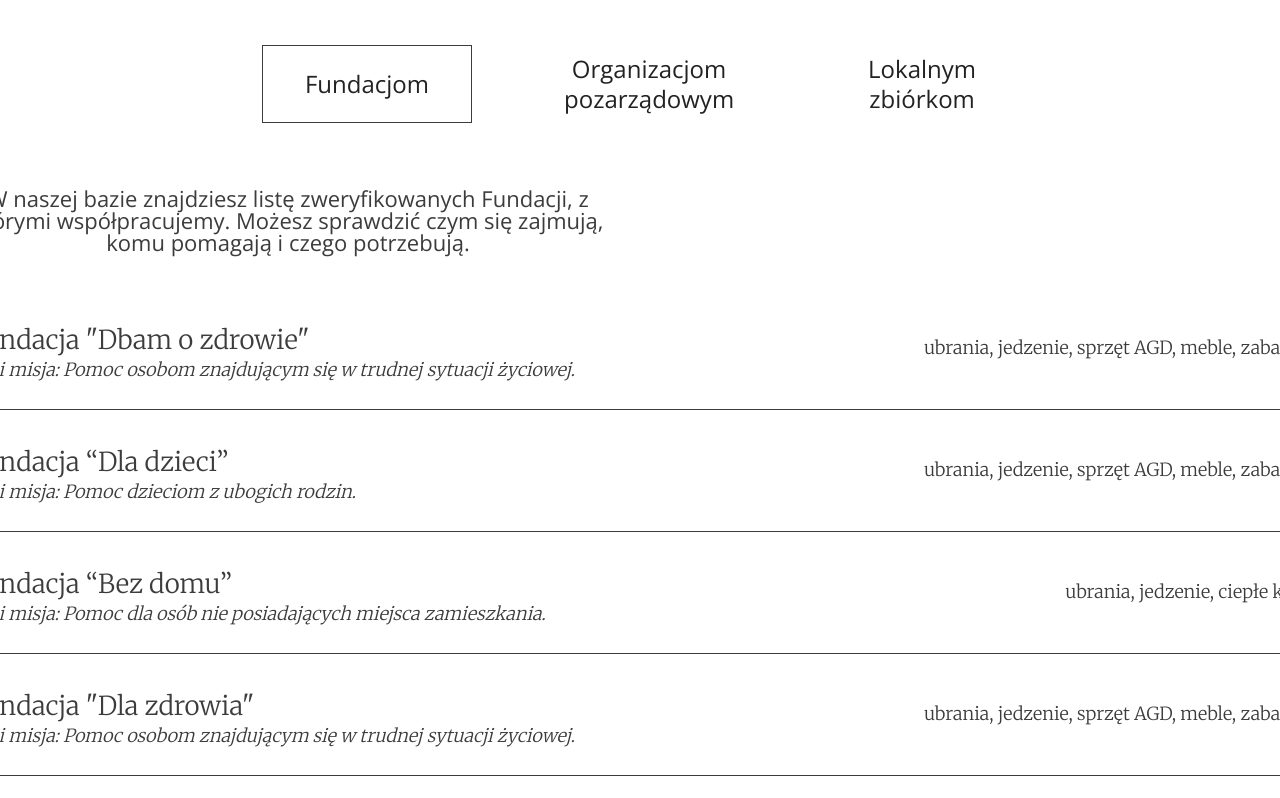
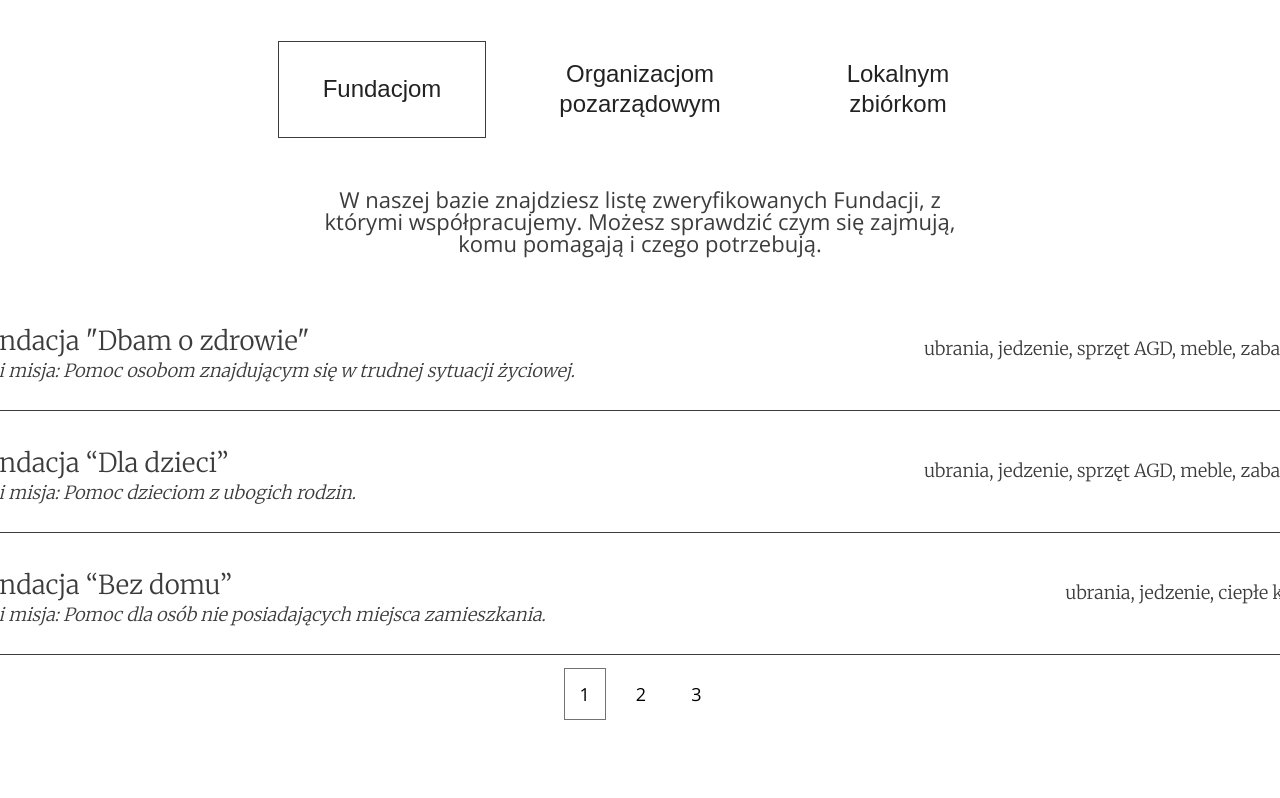
Before and after one commit to MartynaMorawiec/Donate_items_project, a React (Create React App) app in the folder donate-app/: page / in a window 1280 px wide. Shown: the part 2642-3440 px from the top of the page. After the commit the page ends 3362 px from the top, so only its background shows below. Built offline with nearby package versions, Linux system fonts and the light colour scheme.

Commit message:
info tabs done, pagination, contstants

```diff
--- a/donate-app/src/components/Info/Foundations.jsx
+++ b/donate-app/src/components/Info/Foundations.jsx
@@ -1,16 +1,31 @@
-import React from "react";
+import React, { useEffect, useState } from "react";
+import ReactPaginate from "react-paginate";
 
-const Foundations = () => {
+const Foundations = ({ foundations, description }) => {
+  const [currentItems, setCurrentItems] = useState([]);
+  const [pageCount, setPageCount] = useState(0);
+  const [itemOffset, setItemOffset] = useState(0);
+  const itemsPerPage = 3;
+
+  useEffect(() => {
+    const endOffset = itemOffset + itemsPerPage;
+    setCurrentItems(foundations.slice(itemOffset, endOffset));
+    setPageCount(Math.ceil(foundations.length / itemsPerPage));
+  }, [itemOffset, itemsPerPage, foundations]);
+
+  const handlePageClick = (event) => {
+    const newOffset = (event.selected * itemsPerPage) % foundations.length;
+
+    setItemOffset(newOffset);
+  };
+
   return (
     <div>
       <div className="help">
-        <p className="help__description">
-          W naszej bazie znajdziesz listę zweryfikowanych Fundacji, z którymi
-          współpracujemy. Możesz sprawdzić czym się zajmują, komu pomagają i
-          czego potrzebują.
-        </p>
+        <p className="help__description">{description}</p>
       </div>
-      {foundations.map((element) => {
+
+      {currentItems.map((element) => {
         return (
           <div className="help__content" key={element.title}>
             <div>
@@ -21,56 +36,20 @@ const Foundations = () => {
           </div>
         );
       })}
+      <ReactPaginate
+        breakLabel="..."
+        nextLabel=""
+        onPageChange={handlePageClick}
+        pageRangeDisplayed={3}
+        pageCount={pageCount}
+        previousLabel=""
+        renderOnZeroPageCount={null}
+        containerClassName="page"
+        pageLinkClassName="page__num"
+        activeLinkClassName="page__active"
+      />
     </div>
   );
 };
 
-const foundations = [
-  {
-    title: 'Fundacja "Dbam o zdrowie"',
-    text: "Cel i misja: Pomoc osobom znajdującym się w trudnej sytuacji życiowej.",
-    details: "ubrania, jedzenie, sprzęt AGD, meble, zabawki",
-  },
-  {
-    title: "Fundacja “Dla dzieci”",
-    text: "Cel i misja: Pomoc dzieciom z ubogich rodzin.",
-    details: " ubrania, jedzenie, sprzęt AGD, meble, zabawki",
-  },
-  {
-    title: "Fundacja “Bez domu”",
-    text: " Cel i misja: Pomoc dla osób nie posiadających miejsca zamieszkania.",
-    details: "ubrania, jedzenie, ciepłe koce",
-  },
-  {
-    title: 'Fundacja "Dla zdrowia"',
-    text: "Cel i misja: Pomoc osobom znajdującym się w trudnej sytuacji życiowej.",
-    details: "ubrania, jedzenie, sprzęt AGD, meble, zabawki",
-  },
-  {
-    title: "Fundacja “Pomoc dzieciom”",
-    text: "Cel i misja: Pomoc dzieciom z ubogich rodzin.",
-    details: " ubrania, jedzenie, sprzęt AGD, meble, zabawki",
-  },
-  {
-    title: "Fundacja “Schronienie”",
-    text: " Cel i misja: Pomoc dla osób nie posiadających miejsca zamieszkania.",
-    details: "ubrania, jedzenie, ciepłe koce",
-  },
-  {
-    title: 'Fundacja "Health"',
-    text: "Cel i misja: Pomoc osobom znajdującym się w trudnej sytuacji życiowej.",
-    details: "ubrania, jedzenie, sprzęt AGD, meble, zabawki",
-  },
-  {
-    title: "Fundacja “Children”",
-    text: "Cel i misja: Pomoc dzieciom z ubogich rodzin.",
-    details: " ubrania, jedzenie, sprzęt AGD, meble, zabawki",
-  },
-  {
-    title: "Fundacja “Shelter”",
-    text: " Cel i misja: Pomoc dla osób nie posiadających miejsca zamieszkania.",
-    details: "ubrania, jedzenie, ciepłe koce",
-  },
-];
-
 export default Foundations;
--- a/donate-app/src/components/Info/Info.jsx
+++ b/donate-app/src/components/Info/Info.jsx
@@ -1,25 +1,76 @@
-import React from "react";
+import React, { useState } from "react";
 import { ReactComponent as Decoration } from "../../assets/Decoration.svg";
 import Foundations from "./Foundations";
+import {
+  foundationsdesc,
+  organisationsdesc,
+  localdesc,
+  foundations,
+  organisations,
+  local,
+} from "../../constants/constants";
 
 const Info = () => {
+  const [activeTab, setActiveTab] = useState(1);
+
+  const handleTab1 = () => {
+    setActiveTab(1);
+  };
+  const handleTab2 = () => {
+    setActiveTab(2);
+  };
+  const handleTab3 = () => {
+    setActiveTab(3);
+  };
+
   return (
     <>
-      <section className="info">
+      <section className="info" id="info">
         <h2 className="info__title">Komu pomagamy?</h2>
         <Decoration />
-        <nav className="info__nav">
-          <li className="info__element info__element-active">Fundacjom</li>
-          <li className="info__element">
+        <div className="info__buttons">
+          <button
+            className={
+              activeTab === 1 ? "info__btn info__btn-active" : "info__btn"
+            }
+            onClick={handleTab1}
+          >
+            Fundacjom
+          </button>
+          <button
+            className={
+              activeTab === 2 ? "info__btn info__btn-active" : "info__btn"
+            }
+            onClick={handleTab2}
+          >
             Organizacjom
             <br /> pozarządowym
-          </li>
-          <li className="info__element">
+          </button>
+          <button
+            className={
+              activeTab === 3 ? "info__btn info__btn-active" : "info__btn"
+            }
+            onClick={handleTab3}
+          >
             Lokalnym
             <br /> zbiórkom
-          </li>
-        </nav>
-        <Foundations />
+          </button>
+        </div>
+        {activeTab === 1 && (
+          <Foundations
+            foundations={foundations}
+            description={foundationsdesc}
+          />
+        )}
+        {activeTab === 2 && (
+          <Foundations
+            foundations={organisations}
+            description={organisationsdesc}
+          />
+        )}
+        {activeTab === 3 && (
+          <Foundations foundations={local} description={localdesc} />
+        )}
       </section>
     </>
   );
--- a/donate-app/src/components/Navigation.jsx
+++ b/donate-app/src/components/Navigation.jsx
@@ -46,19 +46,31 @@ const Navigation = () => {
                 to="about"
                 spy={true}
                 smooth={true}
-                offset={50}
+                offset={-150}
                 duration={500}
               >
                 O nas
               </Scroll>
             </li>
             <li className="nav__element">
-              <Scroll to="" spy={true} smooth={true} offset={50} duration={500}>
+              <Scroll
+                to="info"
+                spy={true}
+                smooth={true}
+                offset={-120}
+                duration={500}
+              >
                 Fundacja i organizacje
               </Scroll>
             </li>
             <li className="nav__element">
-              <Scroll to="" spy={true} smooth={true} offset={50} duration={500}>
+              <Scroll
+                to=""
+                spy={true}
+                smooth={true}
+                offset={-120}
+                duration={500}
+              >
                 Kontakt
               </Scroll>
             </li>
--- /dev/null
+++ b/donate-app/src/constants/constants.jsx
@@ -0,0 +1,105 @@
+export const foundationsdesc =
+  "W naszej bazie znajdziesz listę zweryfikowanych Fundacji, z którymi współpracujemy. Możesz sprawdzić czym się zajmują, komu pomagają i czego potrzebują.";
+export const organisationsdesc =
+  "Lorem ipsum dolor sit amet, consectetur adipiscing elit, sed do eiusmod tempor incididunt ut labore et dolore magna aliqua. Ut enim ad minim veniam, quis nostrud exercitation.";
+export const localdesc =
+  "Lorem ipsum dolor sit amet, consectetur adipiscing elit, sed do eiusmod tempor incididunt ut labore et dolore magna aliqua. Ut enim ad minim veniam, quis nostrud exercitation.";
+
+export const foundations = [
+  {
+    title: 'Fundacja "Dbam o zdrowie"',
+    text: "Cel i misja: Pomoc osobom znajdującym się w trudnej sytuacji życiowej.",
+    details: "ubrania, jedzenie, sprzęt AGD, meble, zabawki",
+  },
+  {
+    title: "Fundacja “Dla dzieci”",
+    text: "Cel i misja: Pomoc dzieciom z ubogich rodzin.",
+    details: " ubrania, jedzenie, sprzęt AGD, meble, zabawki",
+  },
+  {
+    title: "Fundacja “Bez domu”",
+    text: " Cel i misja: Pomoc dla osób nie posiadających miejsca zamieszkania.",
+    details: "ubrania, jedzenie, ciepłe koce",
+  },
+  {
+    title: 'Fundacja "Dla zdrowia"',
+    text: "Cel i misja: Pomoc osobom znajdującym się w trudnej sytuacji życiowej.",
+    details: "ubrania, jedzenie, sprzęt AGD, meble, zabawki",
+  },
+  {
+    title: "Fundacja “Pomoc dzieciom”",
+    text: "Cel i misja: Pomoc dzieciom z ubogich rodzin.",
+    details: " ubrania, jedzenie, sprzęt AGD, meble, zabawki",
+  },
+  {
+    title: "Fundacja “Schronienie”",
+    text: " Cel i misja: Pomoc dla osób nie posiadających miejsca zamieszkania.",
+    details: "ubrania, jedzenie, ciepłe koce",
+  },
+  {
+    title: 'Fundacja "Health"',
+    text: "Cel i misja: Pomoc osobom znajdującym się w trudnej sytuacji życiowej.",
+    details: "ubrania, jedzenie, sprzęt AGD, meble, zabawki",
+  },
+  {
+    title: "Fundacja “Children”",
+    text: "Cel i misja: Pomoc dzieciom z ubogich rodzin.",
+    details: " ubrania, jedzenie, sprzęt AGD, meble, zabawki",
+  },
+  {
+    title: "Fundacja “Shelter”",
+    text: " Cel i misja: Pomoc dla osób nie posiadających miejsca zamieszkania.",
+    details: "ubrania, jedzenie, ciepłe koce",
+  },
+];
+
+export const organisations = [
+  {
+    title: "Organizacja “Lorem Ipsum 1”",
+    text: "Quis varius quam quisque id diam vel quam elementum pulvinar.",
+    details: "Egestas, sed, tempus",
+  },
+  {
+    title: "Organizacja “Lorem Ipsum 2”",
+    text: "Hendrerit gravida rutrum quisque non tellus orci ac auctor augue.",
+    details: "Ut, aliquam, purus, sit, amet",
+  },
+  {
+    title: "Organizacja “Lorem Ipsum 3”",
+    text: "Scelerisque in dictum non consectetur a erat nam.",
+    details: "Mi, quis, hendrerit, dolor",
+  },
+  {
+    title: "Organizacja “Lorem Ipsum 4”",
+    text: "Hendrerit gravida rutrum quisque non tellus orci ac auctor augue.",
+    details: "Ut, aliquam, purus, sit, amet",
+  },
+  {
+    title: "Organizacja “Lorem Ipsum 5”",
+    text: "Scelerisque in dictum non consectetur a erat nam.",
+    details: "Egestas, sed, tempus",
+  },
+  {
+    title: "Organizacja “Lorem Ipsum 6”",
+    text: "Quis varius quam quisque id diam vel quam elementum pulvinar.",
+    details: "Mi, quis, hendrerit, dolor",
+  },
+];
+
+export const local = [
+  {
+    title: "Zbiórka “Lorem Ipsum 1”",
+    text: "Quis varius quam quisque id diam vel quam elementum pulvinar.",
+    details: "Egestas, sed, tempus",
+  },
+  {
+    title: "Zbiórka “Lorem Ipsum 2”",
+    text: "Hendrerit gravida rutrum quisque non tellus orci ac auctor augue.",
+    details: "Ut, aliquam, purus, sit, amet",
+  },
+  {
+    title: "Zbiórka “Lorem Ipsum 3”",
+    text: "Scelerisque in dictum non consectetur a erat nam.",
+    details: "Mi, quis, hendrerit, dolor",
+  },
+];
--- a/donate-app/src/scss/components-styles/info.styles.scss
+++ b/donate-app/src/scss/components-styles/info.styles.scss
@@ -8,19 +8,27 @@
     line-height: 55px;
     letter-spacing: -0.76px;
     color: $darkgray-color;
-    margin: 30px 0 30px 0;
+    margin: 30px 0 20px 0;
   }
-  &__nav {
+  &__buttons {
     display: flex;
     align-items: center;
+    justify-content: center;
     text-align: center;
     list-style: none;
     gap: 50px;
+    margin-top: 20px;
   }
-  &__element {
+  &__btn {
+    display: flex;
+    align-items: center;
+    justify-content: center;
     font-size: 24px;
-    padding: 23px 42px;
+    width: 208px;
+    height: 97px;
     line-height: 30px;
+    background: none;
+    border: none;
     cursor: pointer;
     &-active {
       border: 0.75px solid $darkgray-color;
@@ -29,9 +37,9 @@
 }
 
 .help {
+  display: flex;
+  justify-content: center;
   &__description {
-    display: flex;
-    justify-content: center;
     font-size: 22px;
     color: $darkgray-color;
     max-width: 640px;
@@ -65,3 +73,23 @@
     font-size: 18px;
   }
 }
+
+.page {
+  list-style: none;
+  display: flex;
+  justify-content: center;
+  align-items: center;
+  font-size: 18px;
+  color: $darkgray-color;
+  gap: 15px;
+  margin-top: 30px;
+  &__num {
+    padding: 13px 15px;
+    &:focus {
+      outline: none;
+    }
+  }
+  &__active {
+    border: 1px solid $lightgray-color;
+  }
+}
```
